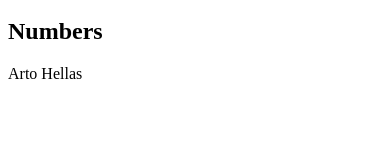
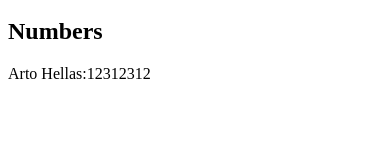
Before and after one commit to HossBigft/fullStackOpen, a React (Vite) app in the folder part2/phonebook/: page / in a window 390 px wide. Shown: the part 132-287 px from the top of the page. Built offline with nearby package versions, Linux system fonts and the light colour scheme.

Commit message:
Add phone number output

```diff
--- a/part2/phonebook/src/App.jsx
+++ b/part2/phonebook/src/App.jsx
@@ -2,7 +2,7 @@
 
 const App = () => {
   const [persons, setPersons] = useState([
-    { name: 'Arto Hellas', number: '' }
+    { name: 'Arto Hellas', number: '12312312' }
   ])
   const [newName, setNewName] = useState('')
   const [newNumber, setNewNumber] = useState('')
@@ -53,7 +53,7 @@
         <button type="submit">add</button>
       </form>
       <h2>Numbers</h2>
-        {persons.map(entry => <div key={entry.name}>{entry.name}</div>)}
+        {persons.map(entry => <div key={entry.name}>{entry.name}:{entry.number}</div>)}
     </div>
   )
 }
```
